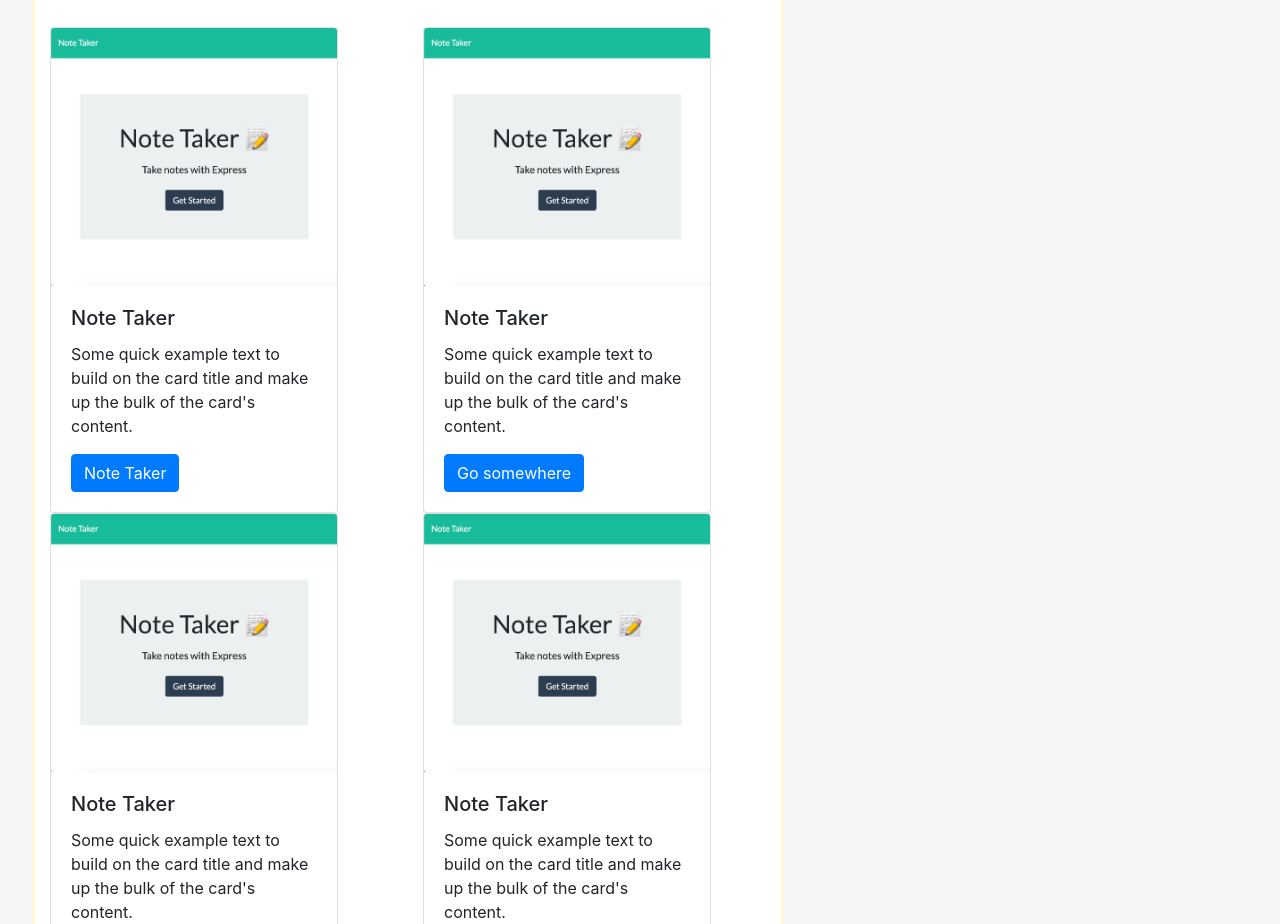
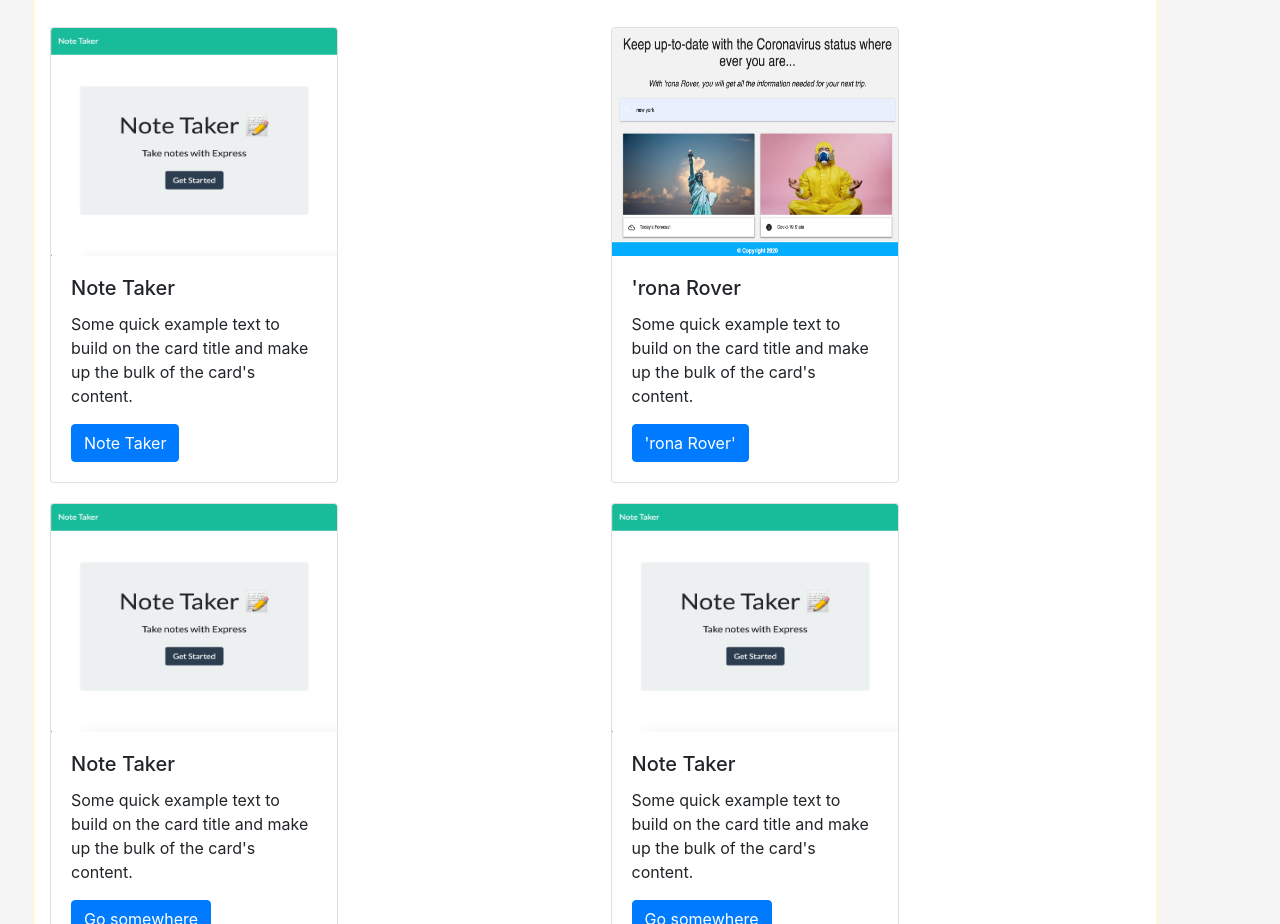
Before and after one commit to ahtiap/code-portfolio, a plain HTML site: page portfolio.html in a window 1280 px wide. Shown: the part 206-1130 px from the top of the page. Drawn offline with nearby package versions, Linux system fonts and the light colour scheme.

Commit message:
added some styling

```diff
--- a/portfolio.html
+++ b/portfolio.html
@@ -59,7 +59,7 @@
     <!-- main content -->
     <main class="container-md main">
       <!-- Project Gallery Section-->
-      <section class="col-md-8 aboutCard">
+      <section class="col-md aboutCard">
         <!-- Gallery Header start -->
         <section class="row">
           <div class="col-12" style="margin-bottom: 30px; margin-top: 20px;">
@@ -70,10 +70,10 @@
 
         <!-- first pictures row start  -->
         <section class="row">
-          <div class="col-md-6">
+          <div class="col-md-6" style="margin-bottom: 20px;">
             <div class="card" style="width: 18rem;">
               <img
-                class="card-img-top"
+                class="card-img-top portimg"
                 src="pictures/shot1.png"
                 alt="Card image cap"
               />
@@ -92,10 +92,32 @@
               </div>
             </div>
           </div>
-          <div class="col-md-6">
+          <div class="col-md-6" style="margin-bottom: 20px;">
             <div class="card" style="width: 18rem;">
               <img
-                class="card-img-top"
+                class="card-img-top portimg"
+                src="pictures/rona-rover.png"
+                alt="Card image cap"
+              />
+              <div class="card-body">
+                <h5 class="card-title">'rona Rover</h5>
+                <p class="card-text">
+                  Some quick example text to build on the card title and make up
+                  the bulk of the card's content.
+                </p>
+                <a href="#" class="btn btn-primary">'rona Rover'</a>
+              </div>
+            </div>
+          </div>
+        </section>
+        <!-- first pictures row end -->
+
+        <!-- second pictures row start -->
+        <section class="row">
+          <div class="col-md-6" style="margin-bottom: 20px;">
+            <div class="card" style="width: 18rem;">
+              <img
+                class="card-img-top portimg"
                 src="pictures/shot1.png"
                 alt="Card image cap"
               />
@@ -109,32 +131,10 @@
               </div>
             </div>
           </div>
-        </section>
-        <!-- first pictures row end -->
-
-        <!-- second pictures row start -->
-        <section class="row">
-          <div class="col-md-6">
+          <div class="col-md-6" style="margin-bottom: 20px;">
             <div class="card" style="width: 18rem;">
               <img
-                class="card-img-top"
-                src="pictures/shot1.png"
-                alt="Card image cap"
-              />
-              <div class="card-body">
-                <h5 class="card-title">Note Taker</h5>
-                <p class="card-text">
-                  Some quick example text to build on the card title and make up
-                  the bulk of the card's content.
-                </p>
-                <a href="#" class="btn btn-primary">Go somewhere</a>
-              </div>
-            </div>
-          </div>
-          <div class="col-md-6">
-            <div class="card" style="width: 18rem;">
-              <img
-                class="card-img-top"
+                class="card-img-top portimg"
                 src="pictures/shot1.png"
                 alt="Card image cap"
               />
--- a/style.css
+++ b/style.css
@@ -133,3 +133,7 @@
   padding: 21px;
   bottom: 50px;
 }
+
+.portimg {
+  height: 228px;
+}
```
Also changed, not shown: pictures/rona-rover.png (added), 2 other files.
